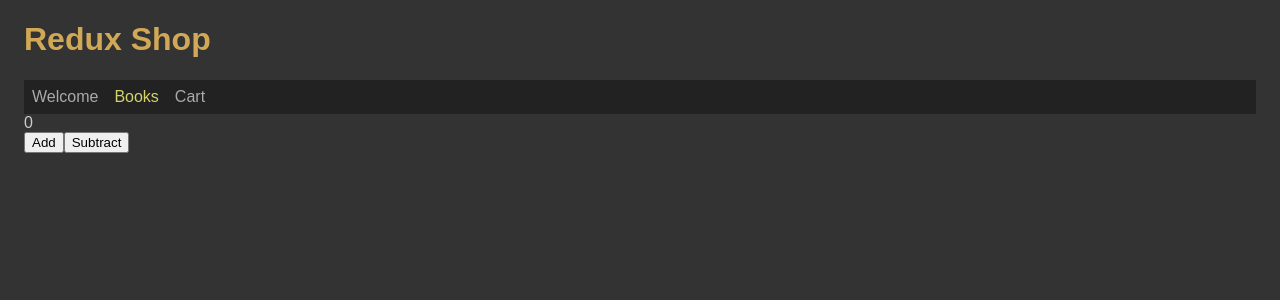
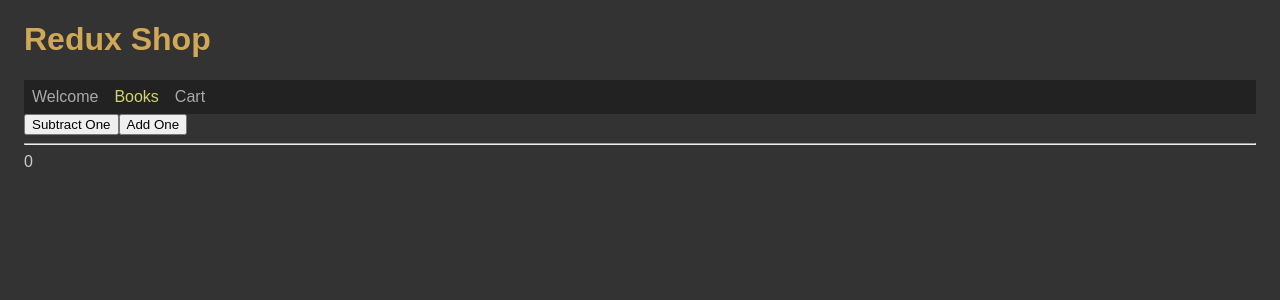
Before and after one commit to edwardtanguay/et-001-redux-toolkit-typescript, a React (Vite) app: page /books in a window 1280 px wide. Shown: the top 300 px of the page. Built offline with nearby package versions, Linux system fonts and the light colour scheme.

Commit message:
finished

```diff
--- a/src/common/pages/PageBooks.tsx
+++ b/src/common/pages/PageBooks.tsx
@@ -9,9 +9,10 @@
 
 	return (
 		<div className="page_books">
-			<div>{count}</div>
-			<button onClick={() => dispatch(add())}>Add</button>
-			<button onClick={() => dispatch(subtract())}>Subtract</button>
+			<button onClick={() => dispatch(subtract())}>Subtract One</button>
+			<button onClick={() => dispatch(add())}>Add One</button>
+			<hr/>
+			<span>{count}</span>
 		</div>
 	);
 };
--- a/src/features/cart/cartSlice.ts
+++ b/src/features/cart/cartSlice.ts
@@ -8,11 +8,11 @@
 	name: 'cart',
 	initialState,
 	reducers: {
+		subtract: (state) => {
+			state.count--;
+		},
 		add: (state) => {
-			state.count += 1;
-		},
-		subtract: (state) => {
-			state.count -= 1;
+			state.count++;
 		}
 	}
 });
```
Also changed, not shown: src/app/store.ts (line endings or trailing spaces).
